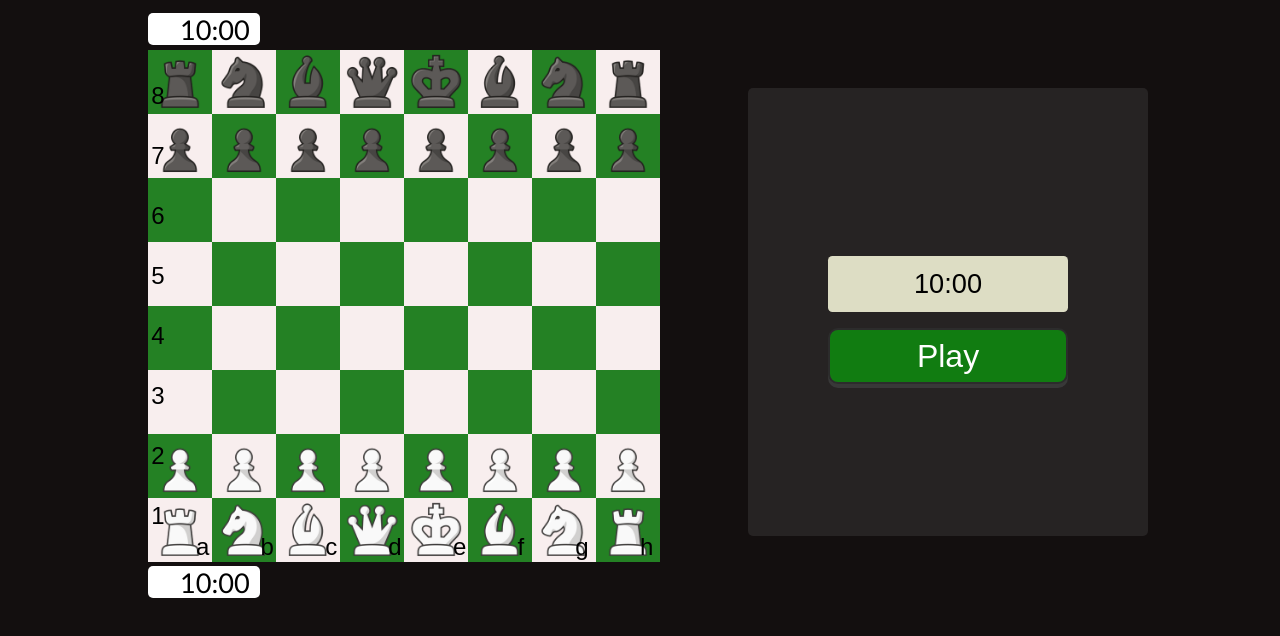
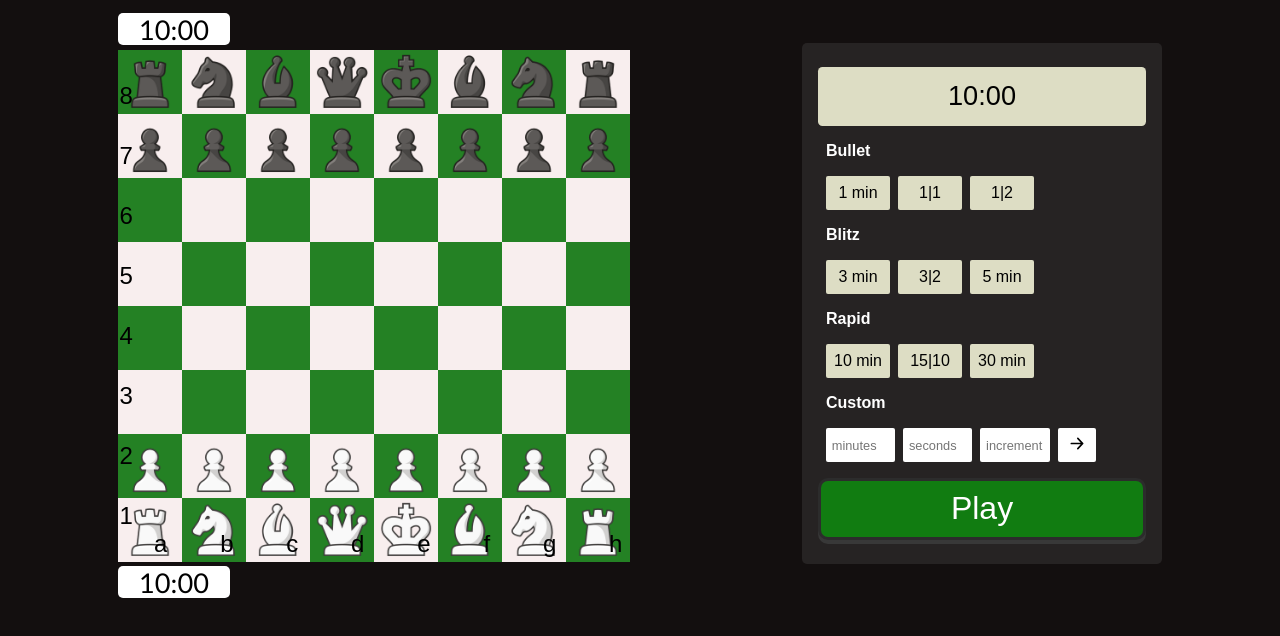
Before and after one commit to poissonfou/Chess, a React (Vite) app: page / in a window 1280 px wide. Shown: the top 636 px of the page. Built offline with nearby package versions, Linux system fonts and the light colour scheme.

Commit message:
revised css and made site responsive

```diff
--- a/src/App.css
+++ b/src/App.css
@@ -1,5 +1,15 @@
 .main-div {
-  display: flex;
-  flex-direction: row;
+  display: grid;
+  grid-template-columns: auto 30%;
   justify-content: space-around;
+  align-items: center;
+  gap: 1em;
+  margin: 0 2em;
 }
+
+@media (max-width: 720px) {
+  .main-div {
+    display: flex;
+    flex-direction: column;
+  }
+}
--- a/src/components/BoardRow.jsx
+++ b/src/components/BoardRow.jsx
@@ -72,8 +72,8 @@ function BoardRow({ dark, rowData, row, promotePiece, onClick }) {
         showTooltip =
           +promotingState.idx === index && +promotingState.row === row;
         return (
-          <div key={`${row}.${+index}`}>
           <div
+            key={`${row}.${+index}`}
             id={`${row}.${+index}`}
             className={`${isDark ? classes.dark : classes.light} ${
               rowData[index] !== 0 ? classes[rowData[index]] : ""
@@ -90,7 +90,6 @@ function BoardRow({ dark, rowData, row, promotePiece, onClick }) {
           >
             {showTooltip == true && tooltip}
           </div>
-          </div>
         );
       })}
     </div>
--- a/src/components/BoardRow.module.css
+++ b/src/components/BoardRow.module.css
@@ -1,49 +1,48 @@
 .row {
-  width: auto;
-  height: auto;
   display: flex;
   flex-direction: row;
-  margin-left: 1rem;
   overflow: visible;
 }
 
 .row div {
-  width: 4rem;
-  height: 4rem;
+  width: 4em;
+  height: 4em;
   background-size: contain;
   overflow: visible;
 }
 
-.row button {
-  border: none;
-  padding: 0;
+@media (max-width: 675px) {
+  .row div {
+    width: 3.8em;
+    height: 3.8em;
+  }
+}
+
+@media (max-width: 600px) {
+  .row div {
+    width: 3.5em;
+    height: 3.5em;
+  }
 }
 
 .tooltip {
-  position: absolute;
   display: grid;
   grid-auto-flow: column;
+  align-items: center;
   padding-right: 6.5rem;
-  padding-top: 0rem;
-  padding-bottom: -2rem;
-  z-index: 100;
-  margin-left: 0rem;
-  margin-top: 0rem;
+  z-index: 10;
   border-radius: 5px;
   background-color: rgb(255, 255, 255);
-  box-shadow: 3px 0px rgb(209, 209, 209);
-}
-
-.tooltip-wrap {
-  display: none;
+  box-shadow: 3px 0px rgb(192, 191, 191);
 }
 
 .tooltip button {
-  height: 2rem;
-  width: 2rem;
-  margin-top: 0.7rem;
-  margin-left: 0.5rem;
+  height: 2.4em;
+  width: 2.4em;
+  margin-left: 0.6em;
   border-radius: 3px;
+  border: 0.1em solid rgb(209, 209, 209);
+  box-shadow: 1px 2px 5px rgb(56, 56, 56);
   background-size: contain;
 }
 
--- a/src/components/ChessBoard.jsx
+++ b/src/components/ChessBoard.jsx
@@ -345,16 +345,16 @@ function ChessBoard() {
 
   return (
     <div className={classes.board}>
-      <div className={classes["board-nums"]}>
-        <span>8</span>
-        <span>7</span>
-        <span>6</span>
-        <span>5</span>
-        <span>4</span>
-        <span>3</span>
-        <span>2</span>
-        <span>1</span>
-      </div>
+      <ul className={classes["board-nums"]}>
+        <li>8</li>
+        <li>7</li>
+        <li>6</li>
+        <li>5</li>
+        <li>4</li>
+        <li>3</li>
+        <li>2</li>
+        <li>1</li>
+      </ul>
       <div>
         {arrBoard.map((_, idx) => (
           <BoardRow
@@ -367,16 +367,16 @@ function ChessBoard() {
           />
         ))}
       </div>
-      <div className={classes["board-letters"]}>
-        <span>a</span>
-        <span>b</span>
-        <span>c</span>
-        <span>d</span>
-        <span>e</span>
-        <span>f</span>
-        <span>g</span>
-        <span>h</span>
-      </div>
+      <ul className={classes["board-letters"]}>
+        <li>a</li>
+        <li>b</li>
+        <li>c</li>
+        <li>d</li>
+        <li>e</li>
+        <li>f</li>
+        <li>g</li>
+        <li>h</li>
+      </ul>
     </div>
   );
 }
--- a/src/components/ChessBoard.module.css
+++ b/src/components/ChessBoard.module.css
@@ -1,18 +1,17 @@
 .board {
   margin-top: 0.3rem;
-  width: auto;
 }
 
 .board-nums {
-  display: flex;
-  flex-direction: column;
   position: absolute;
-  margin-left: 1.2rem;
+  margin-left: 0.1em;
+  margin-top: 0;
+  padding: 0;
 }
 
-.board-nums span {
+.board-nums li {
+  list-style: none;
   font-size: 1.5rem;
-  margin-bottom: 0rem;
   margin-top: 2rem;
 }
 
@@ -20,11 +19,34 @@
   display: flex;
   flex-direction: row;
   position: absolute;
+  padding: 0;
+  margin-top: -2em;
 }
 
-.board-letters span {
+.board-letters li {
+  list-style: none;
   font-size: 1.5rem;
-  margin-left: 4rem;
-  margin-right: -0.8rem;
-  margin-top: -1.8rem;
+  margin-left: 1.5em;
+  width: 50%;
+  margin-right: 0.7em;
 }
+
+@media (max-width: 675px) {
+  .board-letters {
+    margin-top: -1.1em;
+  }
+
+  .board-letters li {
+    font-size: 1rem;
+    margin-left: 1.8em;
+  }
+
+  .board-nums {
+    margin-left: 0.1em;
+  }
+
+  .board-nums li {
+    font-size: 1rem;
+    margin-top: 1.7rem;
+  }
+}
--- a/src/components/MovesBoard.jsx
+++ b/src/components/MovesBoard.jsx
@@ -7,7 +7,6 @@ import { useState, useRef } from "react";
 
 function MovesBoard() {
   const [selectedTime, setSelectedTime] = useState("10:00");
-  const [dropdown, setDropdown] = useState(false);
   const [validInput, setvalidInput] = useState(true);
   let minutesRef = useRef(0);
   let secondsRef = useRef(0);
@@ -47,12 +46,6 @@ function MovesBoard() {
     dispatch(turnActions.changeTurn("white"));
   }
 
-  function showOptions() {
-    setDropdown((prevDropdown) => {
-      return !prevDropdown;
-    });
-  }
-
   function setTimer(event) {
     let time;
     let minutes;
@@ -87,7 +80,6 @@ function MovesBoard() {
     dispatch(timerActions.setTime({ minutes, seconds, increment }));
     dispatch(timerActions.changeKeys());
     setSelectedTime(timeSelected);
-    setDropdown(false);
   }
 
   movesWhite = moves.filter((move) => {
@@ -103,31 +95,16 @@ function MovesBoard() {
   return (
     <div>
       {turn == null && (
-        <div
-          className={
-            dropdown
-              ? `${classes["start-game-div"]} ${classes.overflow}`
-              : classes["start-game-div"]
-          }
-        >
+        <div className={classes["start-game-div"]}>
           <form onSubmit={setGame}>
             <div>
-              <button
-                onClick={showOptions}
-                type="button"
-                className={
-                  dropdown
-                    ? `${classes["selected-time"]} ${classes["selected-time-overflow"]}`
-                    : classes["selected-time"]
-                }
-              >
+              <button type="button" className={classes["selected-time"]}>
                 {selectedTime}
               </button>
-              {dropdown && (
-                <div className={classes["dropdown"]}>
+              <div className={classes["time-options"]}>
                 <div>
                   <p>Bullet</p>
-                    <div className={classes["dropdown-options"]}>
+                  <div className={classes["time-options-item"]}>
                     <button id="1.0" onClick={setTimer} type="button">
                       1 min
                     </button>
@@ -141,7 +118,7 @@ function MovesBoard() {
                 </div>
                 <div>
                   <p>Blitz</p>
-                    <div className={classes["dropdown-options"]}>
+                  <div className={classes["time-options-item"]}>
                     <button id="3.0" onClick={setTimer} type="button">
                       3 min
                     </button>
@@ -155,7 +132,7 @@ function MovesBoard() {
                 </div>
                 <div>
                   <p>Rapid</p>
-                    <div className={classes["dropdown-options"]}>
+                  <div className={classes["time-options-item"]}>
                     <button id="10.0" onClick={setTimer} type="button">
                       10 min
                     </button>
@@ -170,7 +147,7 @@ function MovesBoard() {
                 <div>
                   <p>Custom</p>
                   {validInput == false && <p>Please enter only numbers</p>}
-                    <div className={classes.inputs}>
+                  <div className={classes["custom-time-inputs"]}>
                     <input
                       name="minutes"
                       ref={minutesRef}
@@ -198,7 +175,6 @@ function MovesBoard() {
                   </div>
                 </div>
               </div>
-              )}
             </div>
             <button className={classes["play-button"]}>Play</button>
           </form>
@@ -206,50 +182,50 @@ function MovesBoard() {
       )}
       {turn !== null && (
         <div>
-          <div className={classes.board}>
+          <div className={classes["moves-log"]}>
             <h1>Moves</h1>
             <div
               className={
-                movesWhite.length > 4
-                  ? `${classes.moves} ${classes.overflow}`
-                  : `${classes.moves}`
+                movesWhite.length > 8
+                  ? `${classes["entrys"]} ${classes.overflow}`
+                  : `${classes["entrys"]}`
               }
             >
               {movesWhite.length > 0 && (
                 <div>
+                  <ol className={classes["entry-white"]}>
                     {movesWhite.map((move, index) => (
-                    <div key={index} className={classes["log-entry"]}>
-                      <p className={classes.number}>{index + 1 + " - "}</p>
+                      <li key={index}>
+                        <span>{index + 1 + " - "}</span>
                         <div
                           className={`${classes[move[0][0]]} ${
                             classes["piece"]
                           } `}
                         ></div>
-                      <p>
+
                         {move[0][1]}
                         {move[0][2]}
-                      </p>
-                    </div>
+                      </li>
                     ))}
+                  </ol>
                 </div>
               )}
 
               {movesBlack.length > 0 && (
                 <div>
+                  <ul className={classes["entry-black"]}>
                     {movesBlack.map((move, index) => (
-                    <div key={index} className={classes["log-entry"]}>
-                      <p className={`${classes.number}`}>{index + 1 + " - "}</p>
+                      <li key={index}>
                         <div
                           className={`${classes[move[0][0]]} ${
                             classes["piece"]
                           } `}
                         ></div>
-                      <p>
                         {move[0][1]}
                         {move[0][2]}
-                      </p>
-                    </div>
+                      </li>
                     ))}
+                  </ul>
                 </div>
               )}
             </div>
--- a/src/components/MovesBoard.module.css
+++ b/src/components/MovesBoard.module.css
@@ -1,179 +1,179 @@
-.board {
+.moves-log {
   background-color: rgba(116, 115, 115, 0.2);
-  width: 22rem;
+  padding-left: 1em;
+  padding-right: 1em;
+  width: 100%;
   height: 25rem;
-  margin-top: 5.5rem;
-  margin-left: -15rem;
   border-radius: 5px;
 }
 
-.moves {
+@media (max-width: 690px) {
+  .moves-log {
+    width: 25em;
+  }
+}
+
+@media (max-width: 601px) {
+  .moves-log {
+    width: 22em;
+  }
+}
+
+.moves-log h1 {
+  color: white;
+  text-align: center;
+  padding-top: 0.2em;
+}
+
+.entrys {
   display: flex;
   flex-direction: row;
-  width: 22rem;
-  height: 21rem;
-}
-
-.board h1 {
-  color: white;
-  margin-left: 8rem;
-  padding-top: 1rem;
-  margin-bottom: 0rem;
+  width: 100%;
+  height: 21em;
+  justify-content: space-around;
 }
 
 .start-game-div {
   display: flex;
   flex-direction: column;
-  justify-content: space-around;
-  width: 25rem;
-  height: 25rem;
-  margin-top: 5rem;
-  margin-left: -10rem;
-  padding-top: 1.5rem;
-  padding-bottom: 1.5rem;
+  padding-left: 1em;
+  padding-right: 1em;
+  padding-top: 1.5em;
+  padding-bottom: 1.5em;
   border-radius: 5px;
   background-color: rgba(116, 115, 115, 0.2);
+}
+
+.selected-time {
+  border: none;
+  border-radius: 4.5px;
+  background-color: rgb(221, 221, 196);
+  width: 100%;
+  padding: 0.5em;
+  font-size: 1.7rem;
+}
+
+.play-button {
+  padding: 0.3em;
+  width: 100%;
+  border: 0.1em solid rgb(44, 44, 44);
+  border-radius: 10px;
+  box-shadow: 0px 4px rgb(56, 56, 56);
+  background-color: rgb(17, 124, 17);
+  font-size: 2rem;
+  color: white;
+}
+
+.piece {
+  width: 1.3em;
+  height: 1.2em;
+  background-size: contain;
+  background-repeat: no-repeat;
+}
+
+.entry-white {
+  margin: 0 2em;
+  width: 100%;
+  padding: 0;
+  margin-right: 0em;
+  margin-left: 1em;
+}
+
+.entry-black {
+  width: 100%;
+  padding: 0;
+  margin: 0 5em;
+  margin-left: 0em;
+  margin-right: 1em;
+}
+
+.entry-white li,
+.entry-black li {
+  display: flex;
+  font-size: 1.5rem;
+  margin-bottom: 0.5em;
+  color: white;
 }
 
 .overflow {
   overflow-y: scroll;
 }
 
-.selected-time {
-  border: none;
-  border-radius: 4.5px;
-  margin-left: 5rem;
-  margin-top: 1rem;
-  background-color: rgb(221, 221, 196);
-  width: 15rem;
-  height: 3.5rem;
-  font-size: 1.7rem;
-  margin-bottom: 1rem;
+.entrys::-webkit-scrollbar {
+  width: 10px;
+  display: block;
 }
 
-.selected-time-overflow {
-  margin-top: 5rem;
+.entrys::-webkit-scrollbar-track {
+  background-color: rgba(116, 115, 115, 0.2);
 }
 
-.dropdown {
-  margin-left: 5.7rem;
-  margin-bottom: 2rem;
+.entrys::-webkit-scrollbar-thumb {
+  background: #535353;
+  border-radius: 5px;
 }
 
-.dropdown p {
+.time-options {
+  margin-left: 0.5em;
+  margin-bottom: 1em;
+}
+
+.time-options p {
   font-weight: 700;
   color: white;
 }
 
-.dropdown-options {
+.time-options-item {
   display: flex;
   flex-direction: row;
 }
 
-.dropdown-options button {
+.time-options-item button {
   border: none;
   border-radius: 2px;
   margin-right: 0.5rem;
   background-color: rgb(221, 221, 196);
-  width: 4rem;
-  height: 2rem;
-  font-size: 1rem;
+  width: 4em;
+  padding: 0.5em 0em;
+  font-size: clamp(0.2rem, 4vw, 1rem);
 }
 
-.inputs {
+.custom-time-inputs {
   display: flex;
   flex-direction: row;
 }
 
-.inputs input {
+.custom-time-inputs input {
   width: 20%;
   margin-right: 0.5rem;
-  height: 2rem;
+  height: 2em;
   border-radius: 2px;
   border: none;
   font-size: 1rem;
   padding-left: 0.2rem;
 }
 
-.inputs button {
+.custom-time-inputs button {
   background-color: white;
   border: none;
   border-radius: 2px;
 }
 
-.inputs button img {
-  width: 1.5rem;
-  height: 1.5rem;
+.custom-time-inputs button img {
+  width: 2em;
+  height: 2em;
 }
 
-.inputs input::placeholder {
-  padding-left: 0.2rem;
+.custom-time-inputs input::placeholder {
+  padding-left: 0.2em;
   font-size: 0.8rem;
 }
 
-.inputs input:focus {
-  outline: none;
-}
-
-.play-button {
-  width: 15rem;
-  height: 3.5rem;
-  margin-left: 5rem;
-  border-width: 0.2;
-  border-style: solid;
-  border-radius: 10px;
-  box-shadow: 0px 4px rgb(56, 56, 56);
-  border-color: rgb(44, 44, 44);
-  background-color: rgb(17, 124, 17);
-  font-size: 2rem;
-  color: white;
-}
-
-.start-game-div button:hover {
-  cursor: pointer;
-}
-
-.board::-webkit-scrollbar,
-.start-game-div::-webkit-scrollbar {
-  width: 10px;
-  display: block;
-}
-
-.board::-webkit-scrollbar-track,
-.start-game-div::-webkit-scrollbar-track {
-  background-color: rgba(116, 115, 115, 0.2);
-}
-
-.board::-webkit-scrollbar-thumb,
-.start-game-div::-webkit-thumb {
-  background: #535353;
-  border-radius: 5px;
-}
-
-.board p:last-child {
+.moves-log p:last-child {
   color: white;
   margin-top: 1.7rem;
   margin-bottom: 1rem;
   font-size: 1.2rem;
-}
-
-.piece {
-  width: 1.5rem;
-  height: 1.5rem;
-  margin-top: 1.5rem;
-  background-size: contain;
-  background-repeat: no-repeat;
-}
-
-.log-entry {
-  display: flex;
-  flex-direction: row;
-  margin-left: 2rem;
-}
-
-.number {
-  font-size: 1.5rem;
-  color: white;
 }
 
 .bp {
@@ -223,3 +223,7 @@
 .wk {
   background-image: url("../assets/whiteKing.png");
 }
+
+button:hover {
+  cursor: pointer;
+}
--- a/src/components/Timer.module.css
+++ b/src/components/Timer.module.css
@@ -1,8 +1,7 @@
 .timer {
   background-color: white;
-  width: 7rem;
-  height: 2rem;
-  margin-left: 1rem;
+  width: 7em;
+  height: 2em;
   border-radius: 5px;
 }
 
@@ -10,5 +9,5 @@
   font-size: 1.7rem;
   font-family: "Gill Sans", "Gill Sans MT", Calibri, "Trebuchet MS", sans-serif;
   margin-top: 0.3rem;
-  margin-left: 2rem;
+  text-align: center;
 }
--- a/src/helper/helper.js
+++ b/src/helper/helper.js
@@ -400,10 +400,9 @@ export function isCheckMate(board, kingsPosition, identifier, piecesChecking) {
 
     for (let j = kingRow; j > finalKingRow; j--) {
       for (let i = kingIdx; i < finalKingIdx; i++) {
-        console.log(board[j][i]);
         if (j == kingsPosition.row && i == kingsPosition.idx) continue;
         if (board[j][i] == undefined) continue;
-        if (board[j][i].includes(identifier) || board[j][i] == 0) {
+        if (board[j][i] == 0 || board[j][i].includes(identifier)) {
           newBoard[j][i] = board[kingsPosition.row][kingsPosition.idx];
           newBoard[kingsPosition.row][kingsPosition.idx] = 0;
 
@@ -411,7 +410,6 @@ export function isCheckMate(board, kingsPosition, identifier, piecesChecking) {
           newKingsPosition.idx = i;
 
           piecesAttacking = isChecking(newBoard, newKingsPosition, identifier);
-          console.log("here", newKingsPosition);
 
           newBoard = JSON.parse(JSON.stringify(board));
 
@@ -437,7 +435,7 @@ export function isCheckMate(board, kingsPosition, identifier, piecesChecking) {
     for (let i = kingIdx; i < finalKingIdx; i++) {
       if (j == kingsPosition.row && i == kingsPosition.idx) continue;
       if (board[j][i] == undefined) continue;
-      if (board[j][i].includes(identifier) || board[j][i] == 0) {
+      if (board[j][i] == 0 || board[j][i].includes(identifier)) {
         newBoard[j][i] = board[kingsPosition.row][kingsPosition.idx];
         newBoard[kingsPosition.row][kingsPosition.idx] = 0;
 
```
Lines whose indentation alone changed are shown as unchanged.
